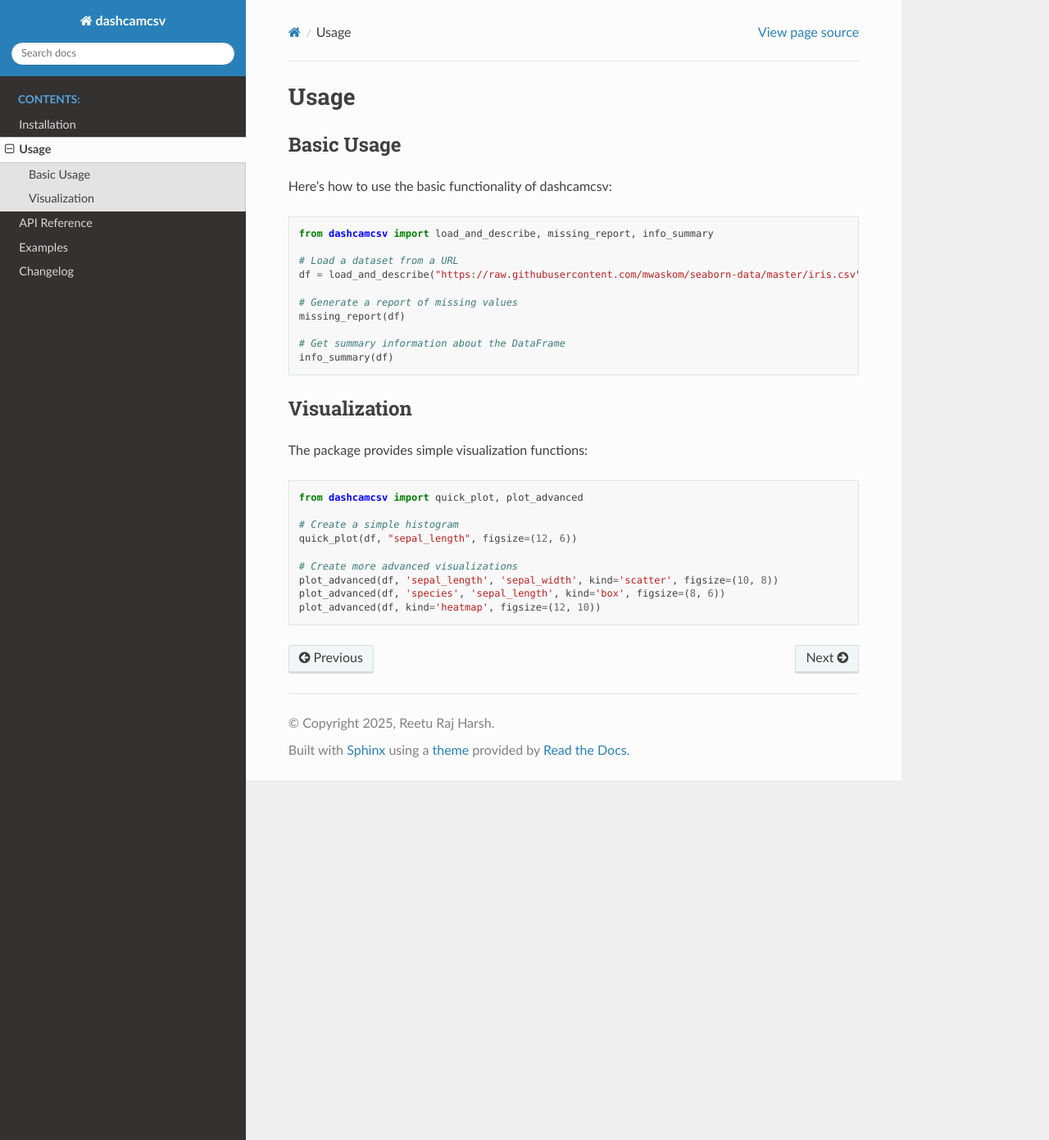
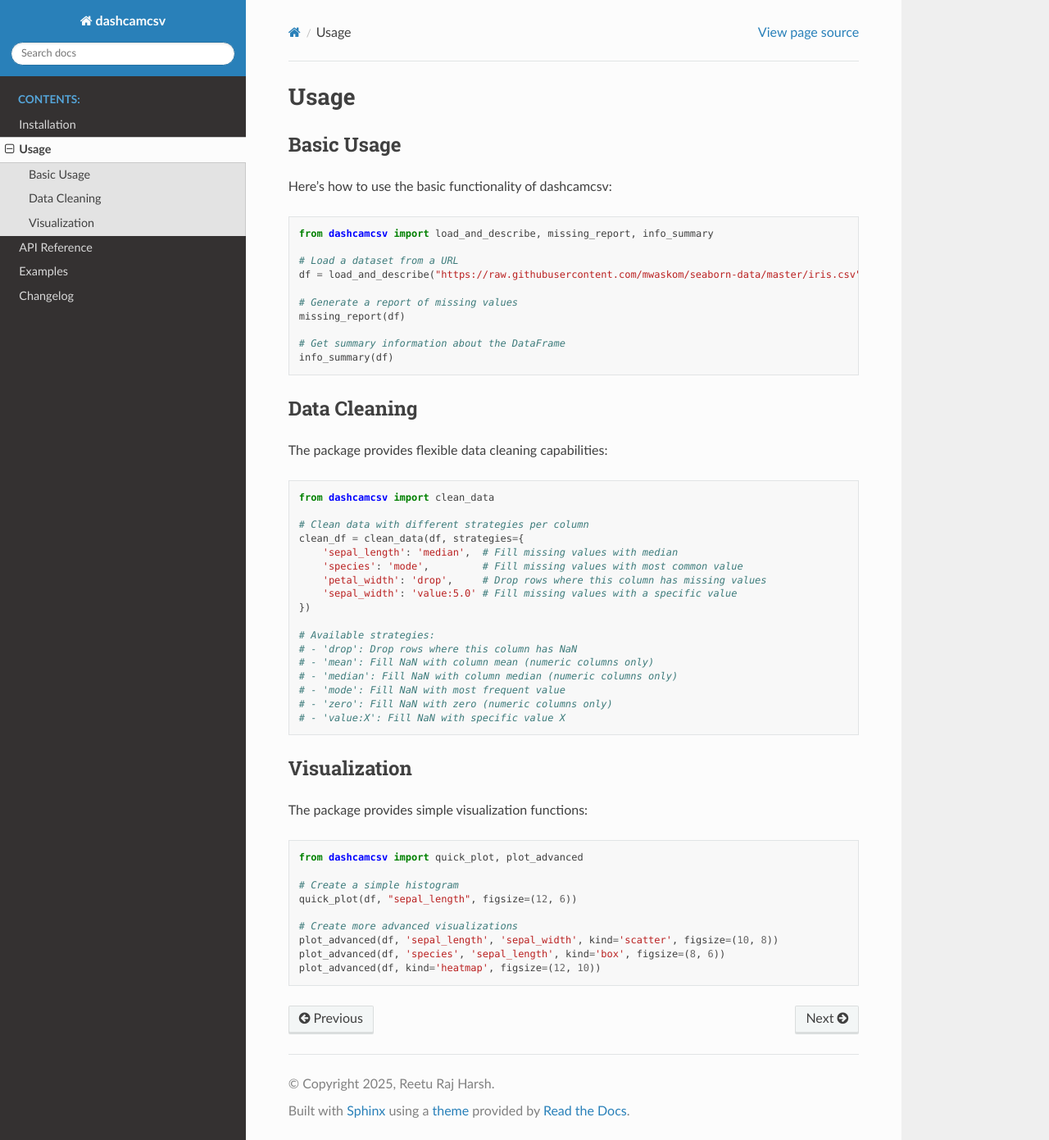
Before and after one commit to kashyaprajharsh/dashcamcsv, a Sphinx documentation site: the page built from docs/source/usage.rst, in a window 1280 px wide and 1391 px high. Shown: the whole window at 82% size. Built offline with Sphinx 7.4.7 and the Read the Docs theme 3.1.0, drawn with Linux system fonts in a browser that asks for light colours.

Commit message:
Update documentation for clean_data function

```diff
--- a/docs/source/changelog.rst
+++ b/docs/source/changelog.rst
@@ -1,5 +1,10 @@
 Changelog
 =========
+
+Version 0.2.5
+-----------
+* Added clean_data function for flexible data cleaning
+* Updated documentation and examples
 
 Version 0.2.4
 -----------
--- a/docs/source/conf.py
+++ b/docs/source/conf.py
@@ -9,7 +9,7 @@
 project = 'dashcamcsv'
 copyright = '2025, Reetu Raj Harsh'
 author = 'Reetu Raj Harsh'
-release = '0.2.4'
+release = '0.2.5'
 
 # -- General configuration ---------------------------------------------------
 # https://www.sphinx-doc.org/en/master/usage/configuration.html#general-configuration
--- a/docs/source/usage.rst
+++ b/docs/source/usage.rst
@@ -19,6 +19,31 @@ Here's how to use the basic functionality of dashcamcsv:
     # Get summary information about the DataFrame
     info_summary(df)
 
+Data Cleaning
+------------
+
+The package provides flexible data cleaning capabilities:
+
+.. code-block:: python
+
+    from dashcamcsv import clean_data
+
+    # Clean data with different strategies per column
+    clean_df = clean_data(df, strategies={
+        'sepal_length': 'median',  # Fill missing values with median
+        'species': 'mode',         # Fill missing values with most common value
+        'petal_width': 'drop',     # Drop rows where this column has missing values
+        'sepal_width': 'value:5.0' # Fill missing values with a specific value
+    })
+
+    # Available strategies:
+    # - 'drop': Drop rows where this column has NaN
+    # - 'mean': Fill NaN with column mean (numeric columns only)
+    # - 'median': Fill NaN with column median (numeric columns only)
+    # - 'mode': Fill NaN with most frequent value
+    # - 'zero': Fill NaN with zero (numeric columns only)
+    # - 'value:X': Fill NaN with specific value X
+
 Visualization
 ------------
 
--- a/pyproject.toml
+++ b/pyproject.toml
@@ -1,6 +1,6 @@
 [project]
 name = "dashcamcsv"
-version = "0.2.4"
+version = "0.2.5"
 description = "Helpful utilities for data science workflows."
 readme = "README.md"
 authors = [
--- a/src/dashcamcsv/__init__.py
+++ b/src/dashcamcsv/__init__.py
@@ -1,7 +1,7 @@
-from .core import load_and_describe, missing_report, info_summary
+from .core import load_and_describe, missing_report, info_summary, clean_data
 from .plotting import quick_plot, plot_advanced
 
-__version__ = "0.2.3"
+__version__ = "0.2.5"
 
 # Debug information
 import sys
```
Also changed, not shown: README.md (+16 -1 lines), docs/source/examples.rst (+18 -0 lines), 1 other file.
